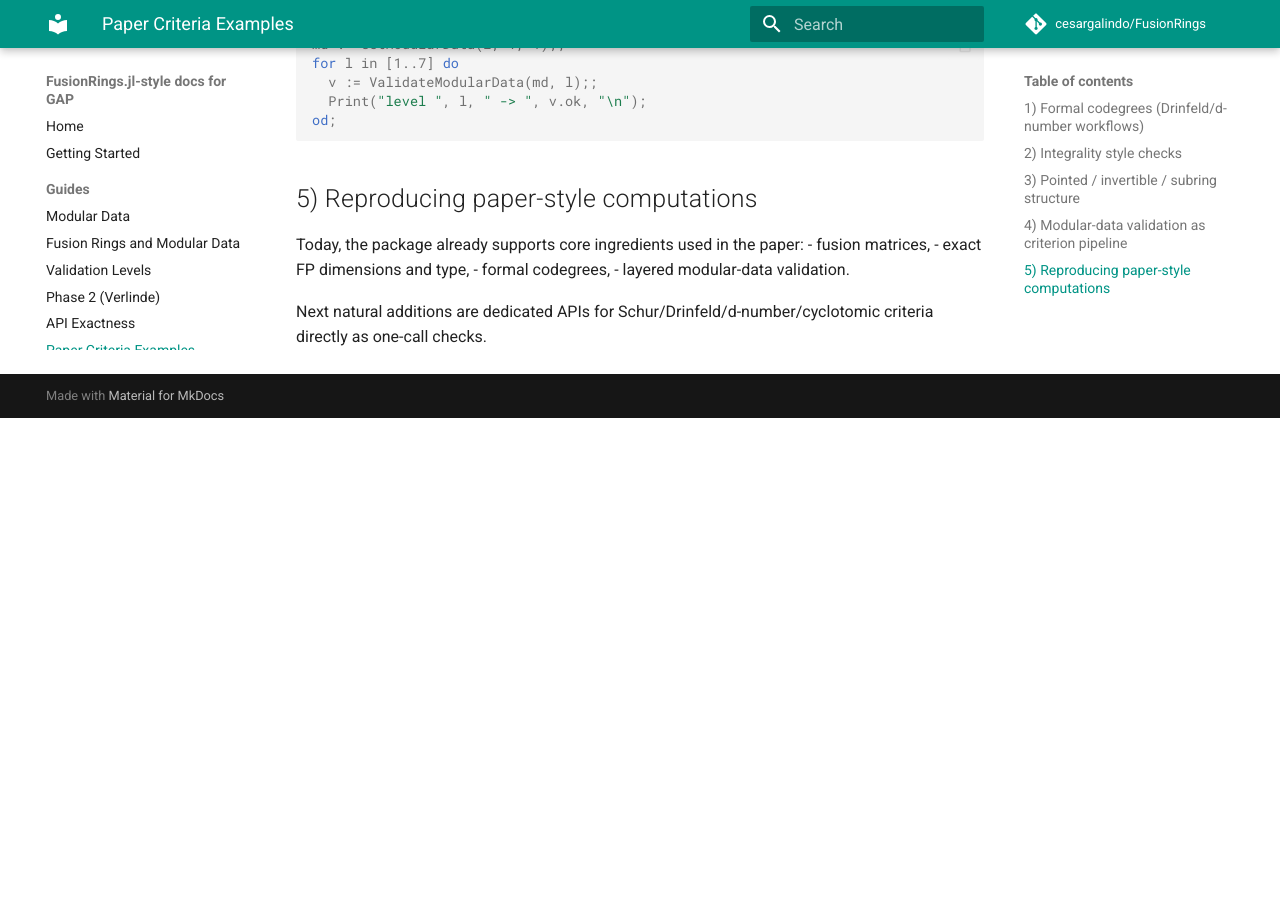
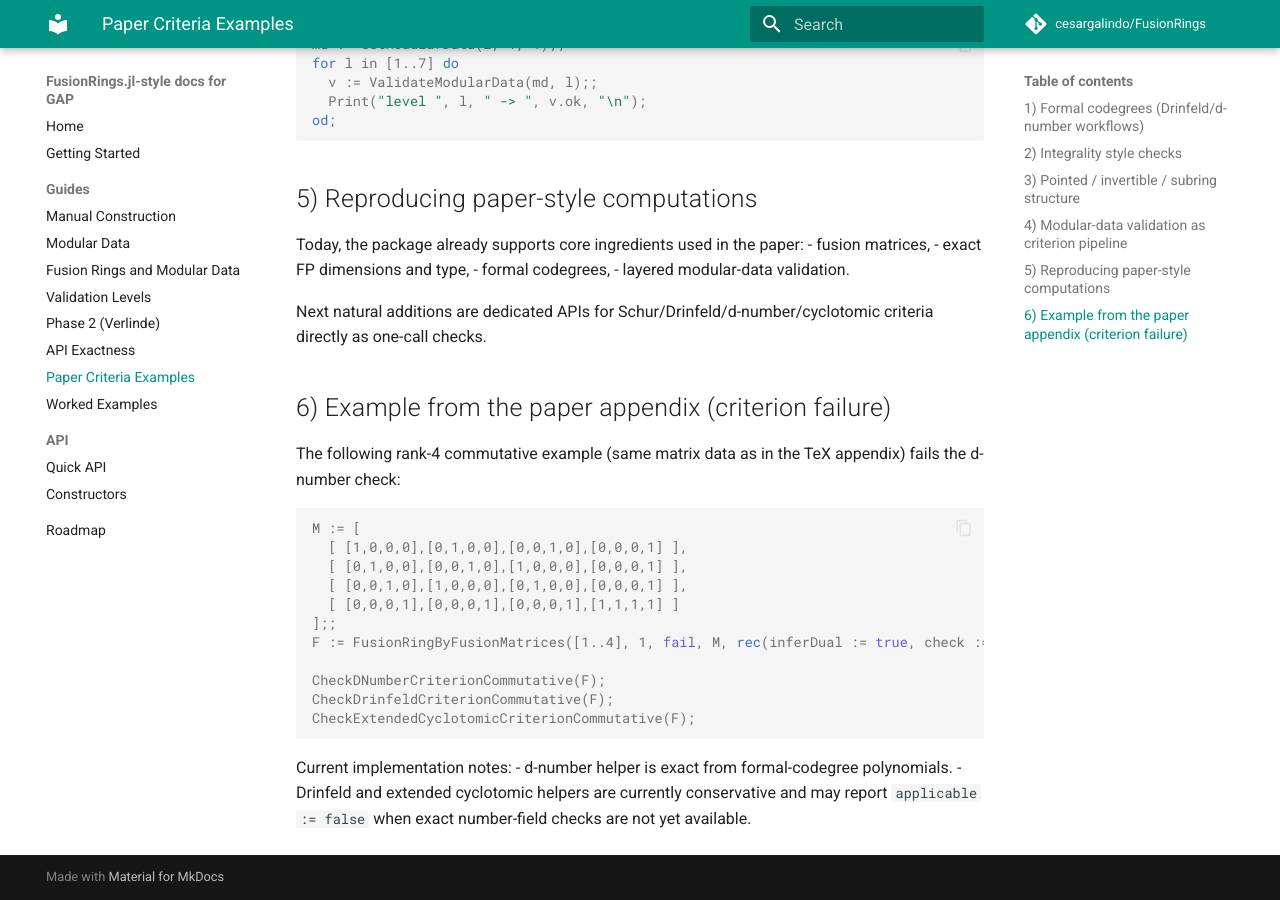
Before and after one commit to cesarneyit-code/FusionRings, an MkDocs documentation site: the page built from webdocs/guide/paper-criteria.md, in a window 1280 px wide and 900 px high, scrolled down 1005 px. Built offline with MkDocs 1.6.1 and Material for MkDocs 9.7.7, drawn with Linux system fonts in a browser that asks for light colours; comment, search, counter and statistics services are not loaded; before the commit the page ends 1423 px from its top, so only the background shows below that.

Commit message:
Add commutative paper criteria helpers and docs examples

````diff
--- a/mkdocs.yml
+++ b/mkdocs.yml
@@ -36,6 +36,7 @@ nav:
   - Home: index.md
   - Getting Started: guide/getting-started.md
   - Guides:
+      - Manual Construction: guide/manual-construction.md
       - Modular Data: guide/modular-data.md
       - Fusion Rings and Modular Data: guide/fusion-rings-and-modular-data.md
       - Validation Levels: guide/validation-levels.md
--- a/pkg/FusionRings/doc/main.xml
+++ b/pkg/FusionRings/doc/main.xml
@@ -100,6 +100,10 @@ FusionRing
           <Attr Name="AdjointSubring" Arg="F"/>
           <Prop Name="IsIntegralFusionRing" Arg="F"/>
           <Prop Name="IsWeaklyIntegralFusionRing" Arg="F"/>
+          <Func Name="CheckDNumberCriterionCommutative" Arg="F"/>
+          <Func Name="CheckDrinfeldCriterionCommutative" Arg="F"/>
+          <Func Name="CheckExtendedCyclotomicCriterionCommutative" Arg="F"/>
+          <Func Name="CheckPaperCriteriaCommutative" Arg="F"/>
           <Oper Name="CheckFusionRingAxioms" Arg="F, level"/>
           <Func Name="CheckFusionRingAxiomsSample" Arg="F, level, samples"/>
           <Description>
--- a/webdocs/guide/paper-criteria.md
+++ b/webdocs/guide/paper-criteria.md
@@ -60,3 +60,27 @@ Today, the package already supports core ingredients used in the paper:
 
 Next natural additions are dedicated APIs for Schur/Drinfeld/d-number/cyclotomic
 criteria directly as one-call checks.
+
+## 6) Example from the paper appendix (criterion failure)
+
+The following rank-4 commutative example (same matrix data as in the TeX appendix)
+fails the d-number check:
+
+```gap
+M := [
+  [ [1,0,0,0],[0,1,0,0],[0,0,1,0],[0,0,0,1] ],
+  [ [0,1,0,0],[0,0,1,0],[1,0,0,0],[0,0,0,1] ],
+  [ [0,0,1,0],[1,0,0,0],[0,1,0,0],[0,0,0,1] ],
+  [ [0,0,0,1],[0,0,0,1],[0,0,0,1],[1,1,1,1] ]
+];;
+F := FusionRingByFusionMatrices([1..4], 1, fail, M, rec(inferDual := true, check := 0));;
+
+CheckDNumberCriterionCommutative(F);
+CheckDrinfeldCriterionCommutative(F);
+CheckExtendedCyclotomicCriterionCommutative(F);
+```
+
+Current implementation notes:
+- d-number helper is exact from formal-codegree polynomials.
+- Drinfeld and extended cyclotomic helpers are currently conservative and may
+  report `applicable := false` when exact number-field checks are not yet available.
````
Also changed, not shown: pkg/FusionRings/README.md (+3 -0 lines), webdocs/api/quick-api.md (+7 -0 lines), webdocs/guide/manual-construction.md (added, +56 -0 lines), 3 other files.
